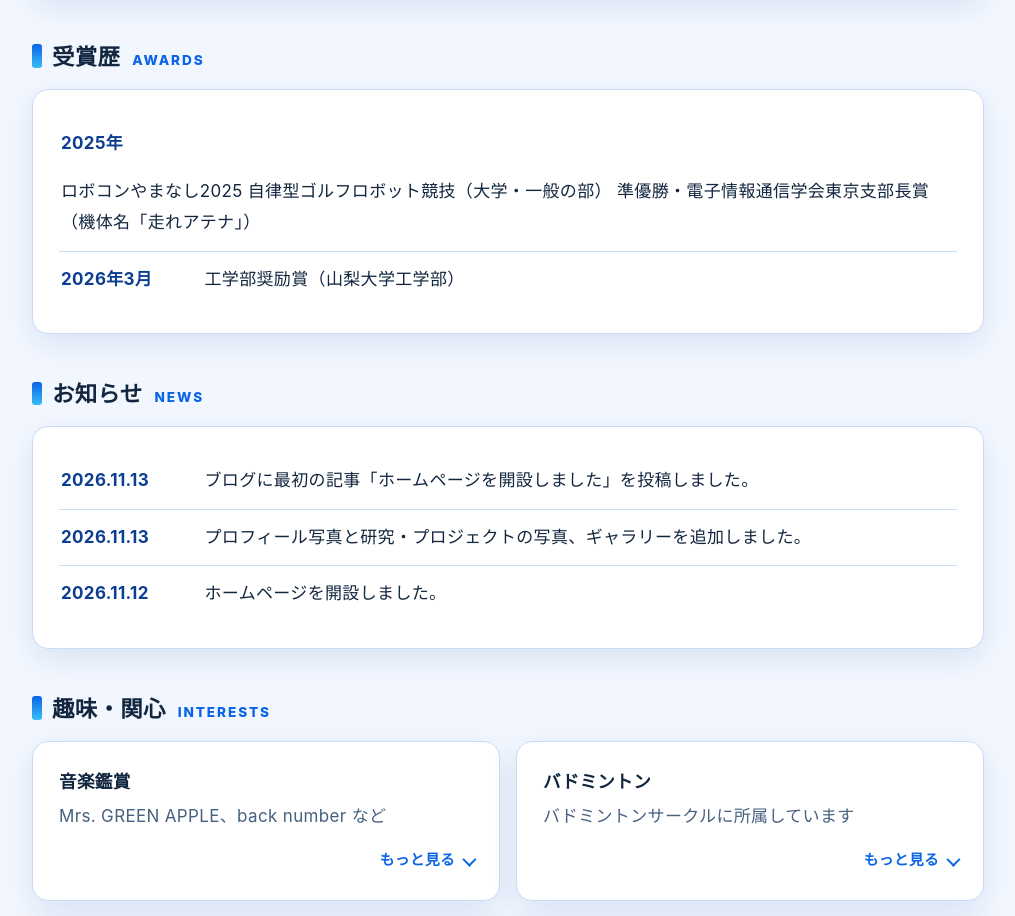
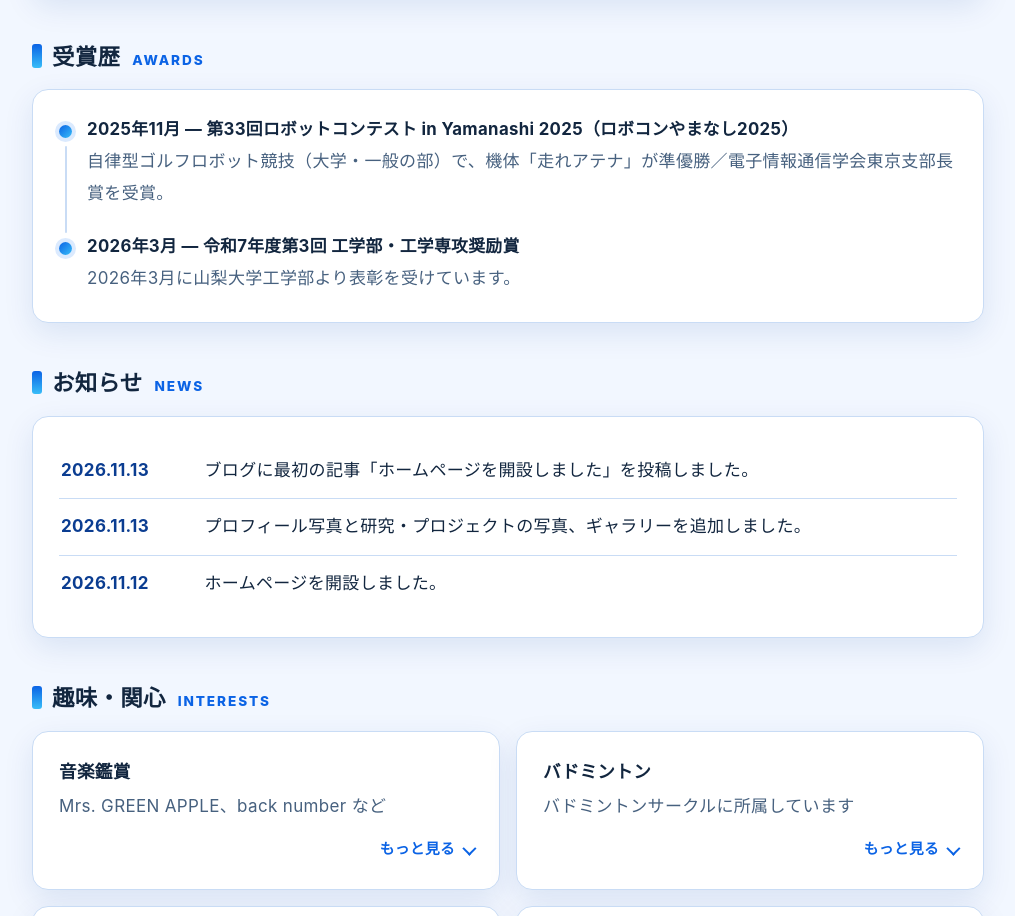
Before and after one commit to aokisoma/aokisoma.github.io, a plain HTML site: page index.html in a window 1280 px wide. Shown: the part 3770-4686 px from the top of the page, without its empty margins (132-1147 px from the left). Drawn offline with Linux system fonts and the light colour scheme.

Commit message:
Awards: timeline layout with official names (33rd Robot Contest in Yamanashi 2025; FY2025 Faculty of Engineering encouragement award)

```diff
--- a/index.html
+++ b/index.html
@@ -279,6 +279,26 @@
     }
     @media (min-width: 42rem) { .artist-list { grid-template-columns: 1fr 1fr; } }
 
+    /* ---------- 受賞歴（タイムライン） ---------- */
+    .awards { list-style: none; margin: 0; padding: 0; }
+    .awards li { position: relative; padding: 0 0 24px 28px; }
+    .awards li:last-child { padding-bottom: 2px; }
+    .awards li::before {
+      content: ""; position: absolute; left: 0; top: 9px;
+      width: 13px; height: 13px; border-radius: 50%;
+      background: linear-gradient(135deg, var(--blue-600), var(--blue-400));
+      box-shadow: 0 0 0 4px var(--blue-100);
+    }
+    .awards li::after {
+      content: ""; position: absolute; left: 6px; top: 30px; bottom: 0;
+      width: 2px; background: var(--border); border-radius: 1px;
+    }
+    .awards li:last-child::after { display: none; }
+    .award-head { font-weight: 700; font-size: 1.05rem; line-height: 1.6; }
+    .award-date { color: var(--blue-700); }
+    @media (prefers-color-scheme: dark) { .award-date { color: var(--blue-400); } }
+    .award-desc { color: var(--muted); margin-top: 3px; }
+
     /* ---------- 展開カード（もっと見る） ---------- */
     details.expandable { padding: 0; }
     details.expandable summary {
@@ -523,14 +543,14 @@
     <section id="awards">
       <div class="sec-head"><h2>受賞歴</h2><span class="en">Awards</span></div>
       <div class="card">
-        <ul class="rows">
+        <ul class="awards">
           <li>
-            <span class="date">2025年</span>
-            ロボコンやまなし2025 自律型ゴルフロボット競技（大学・一般の部） 準優勝・電子情報通信学会東京支部長賞（機体名「走れアテナ」）
+            <div class="award-head"><span class="award-date">2025年11月</span> ― 第33回ロボットコンテスト in Yamanashi 2025（ロボコンやまなし2025）</div>
+            <p class="award-desc">自律型ゴルフロボット競技（大学・一般の部）で、機体「走れアテナ」が準優勝／電子情報通信学会東京支部長賞を受賞。</p>
           </li>
           <li>
-            <span class="date">2026年3月</span>
-            工学部奨励賞（山梨大学工学部）
+            <div class="award-head"><span class="award-date">2026年3月</span> ― 令和7年度第3回 工学部・工学専攻奨励賞</div>
+            <p class="award-desc">2026年3月に山梨大学工学部より表彰を受けています。</p>
           </li>
         </ul>
       </div>
```
